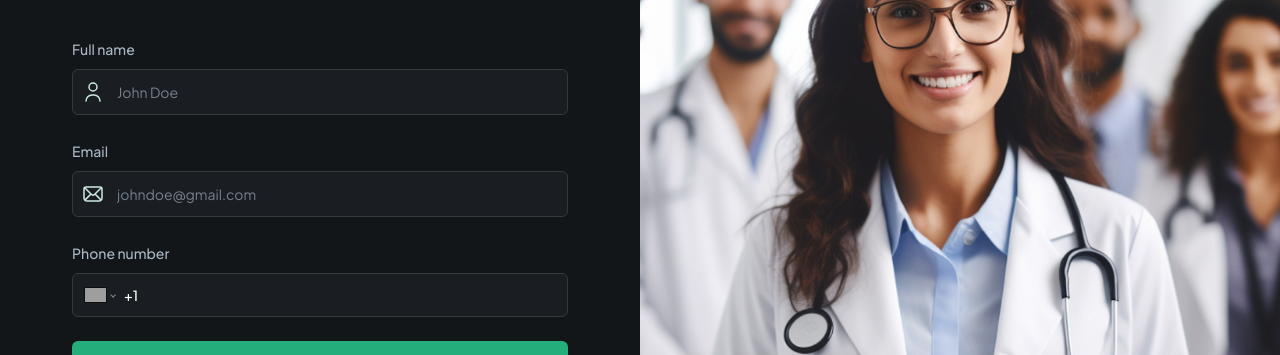
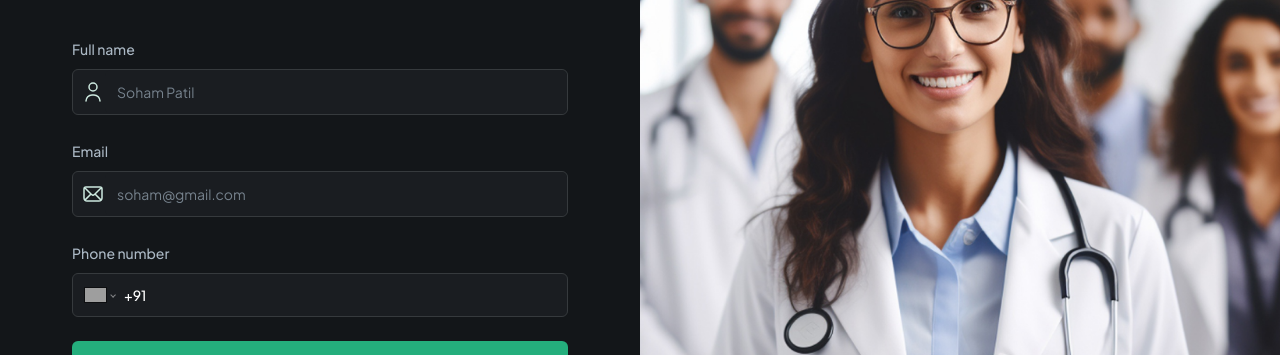
Before and after one commit to Sohamcool411/MediLynk, a Next.js app: page / in a window 1280 px wide. Shown: the part 248-603 px from the top of the page. Built offline with nearby package versions, Linux system fonts and the light colour scheme; no server answers; grey boxes are pictures that could not be loaded.

Commit message:
customform input change

```diff
--- a/components/CustomFormField.tsx
+++ b/components/CustomFormField.tsx
@@ -80,7 +80,7 @@ const RenderInput = ({ field, props }: { field: any; props: CustomProps }) => {
       return (
         <FormControl>
           <PhoneInput
-            defaultCountry="US"
+            defaultCountry="IN"
             placeholder={props.placeholder}
             international
             withCountryCallingCode
--- a/components/forms/PatientForm.tsx
+++ b/components/forms/PatientForm.tsx
@@ -62,7 +62,7 @@ export const PatientForm = () => {
           control={form.control}
           name="name"
           label="Full name"
-          placeholder="John Doe"
+          placeholder="Soham Patil"
           iconSrc="/assets/icons/user.svg"
           iconAlt="user"
         />
@@ -72,7 +72,7 @@ export const PatientForm = () => {
           control={form.control}
           name="email"
           label="Email"
-          placeholder="johndoe@gmail.com"
+          placeholder="soham@gmail.com"
           iconSrc="/assets/icons/email.svg"
           iconAlt="email"
         />
@@ -82,7 +82,7 @@ export const PatientForm = () => {
           control={form.control}
           name="phone"
           label="Phone number"
-          placeholder="(555) 123-4567"
+          placeholder="(+91) 1234567890"
         />
 
         <SubmitButton isLoading={isLoading}>Get Started</SubmitButton>
```
